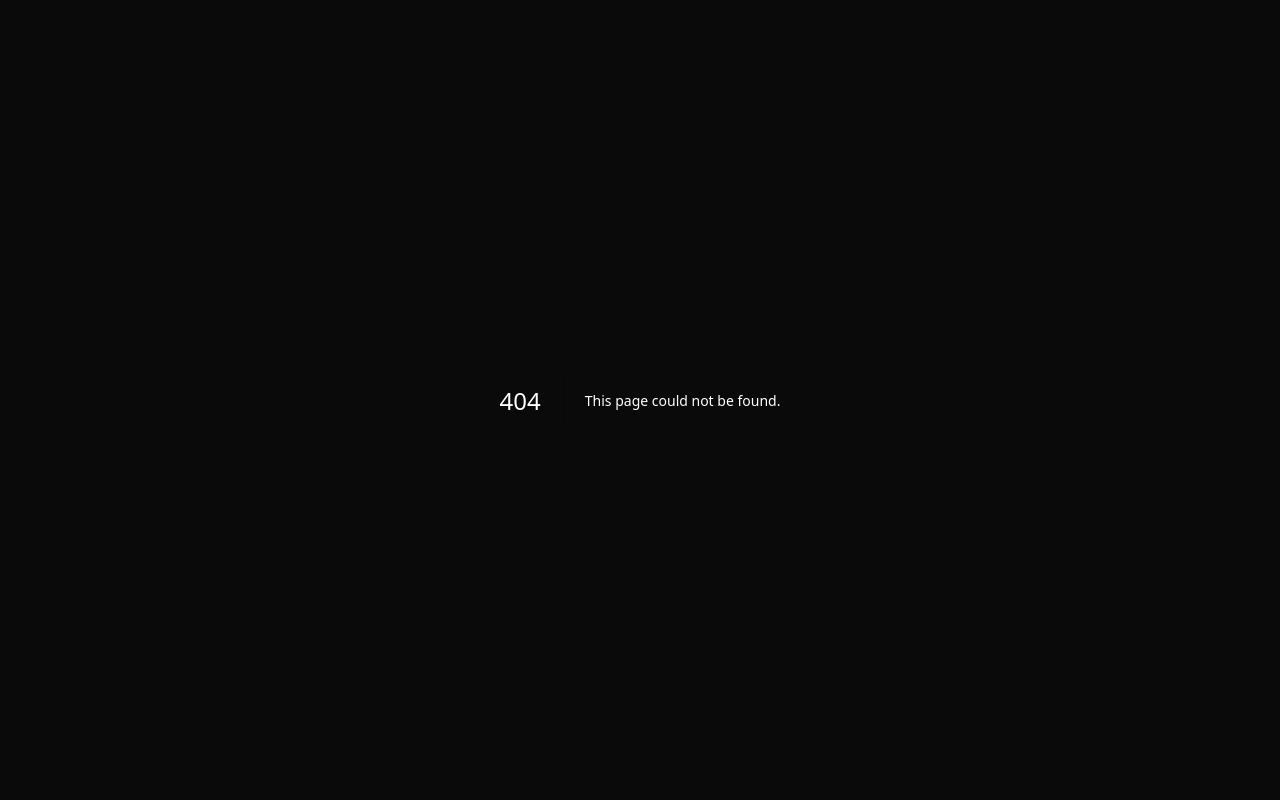
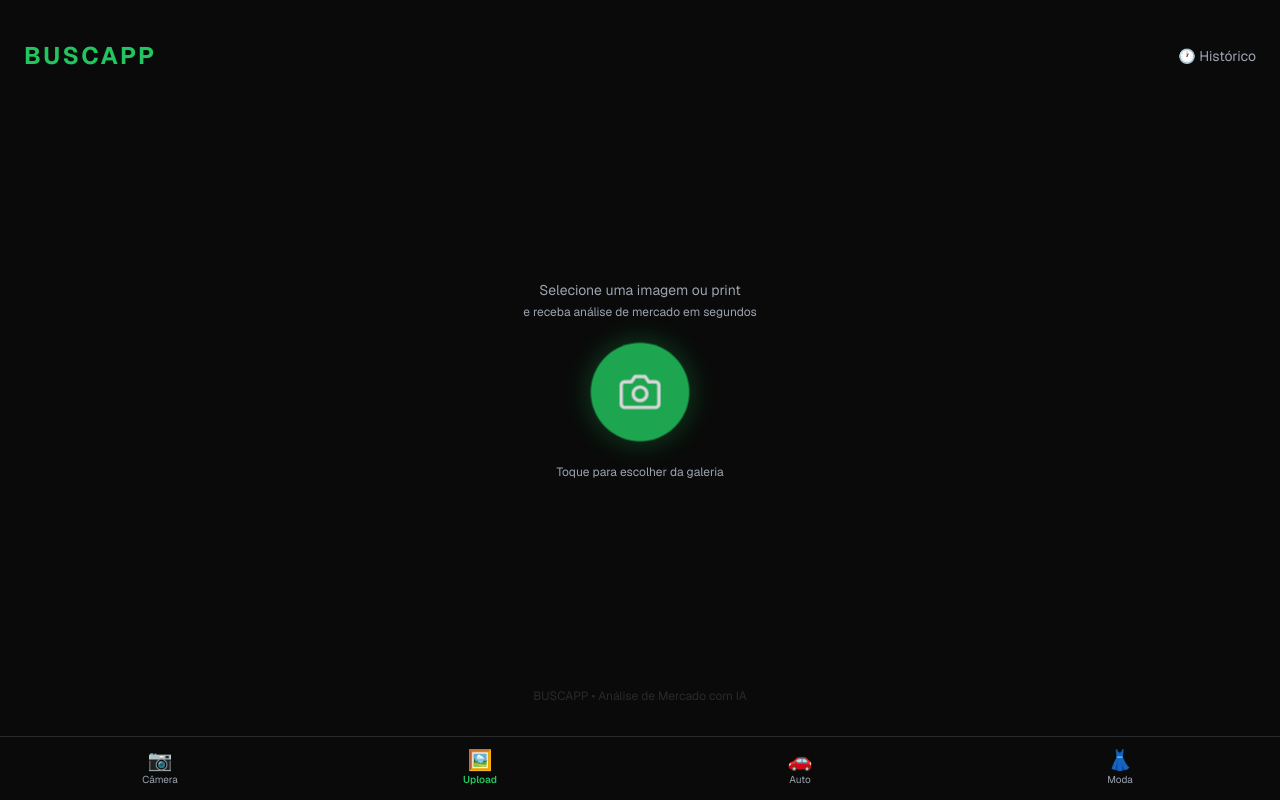
Before and after one commit to guilhermeamorim123/sac-mix, a Next.js app in the folder buscapp/: page /upload in a window 1280 px wide. Before the commit this address had no page. Built offline with nearby package versions, Linux system fonts and the light colour scheme.

Commit message:
feat(buscapp): add Upload page with gallery file picker

```diff
--- /dev/null
+++ b/buscapp/app/upload/page.tsx
@@ -0,0 +1,39 @@
+'use client'
+import { useRouter } from 'next/navigation'
+import Link from 'next/link'
+import { CameraButton } from '@/components/CameraButton'
+import { TabBar } from '@/components/TabBar'
+
+export default function UploadPage() {
+  const router = useRouter()
+
+  function handleCapture(base64: string) {
+    sessionStorage.setItem('buscapp_image', base64)
+    router.push('/analyzing')
+  }
+
+  return (
+    <>
+      <main className="flex flex-col items-center justify-between min-h-screen p-6 pb-24">
+        <div className="w-full flex justify-between items-center pt-4">
+          <h1 className="text-primary font-bold text-2xl tracking-widest">BUSCAPP</h1>
+          <Link href="/history" className="text-text-secondary text-sm flex items-center gap-1 active:opacity-70">
+            🕐 Histórico
+          </Link>
+        </div>
+
+        <div className="flex flex-col items-center gap-6">
+          <div className="text-center">
+            <p className="text-text-secondary text-sm">Selecione uma imagem ou print</p>
+            <p className="text-text-secondary text-xs mt-1">e receba análise de mercado em segundos</p>
+          </div>
+          <CameraButton onCapture={handleCapture} captureMode={false} />
+          <p className="text-text-secondary text-xs">Toque para escolher da galeria</p>
+        </div>
+
+        <p className="text-border text-xs">BUSCAPP • Análise de Mercado com IA</p>
+      </main>
+      <TabBar active="upload" />
+    </>
+  )
+}
```
